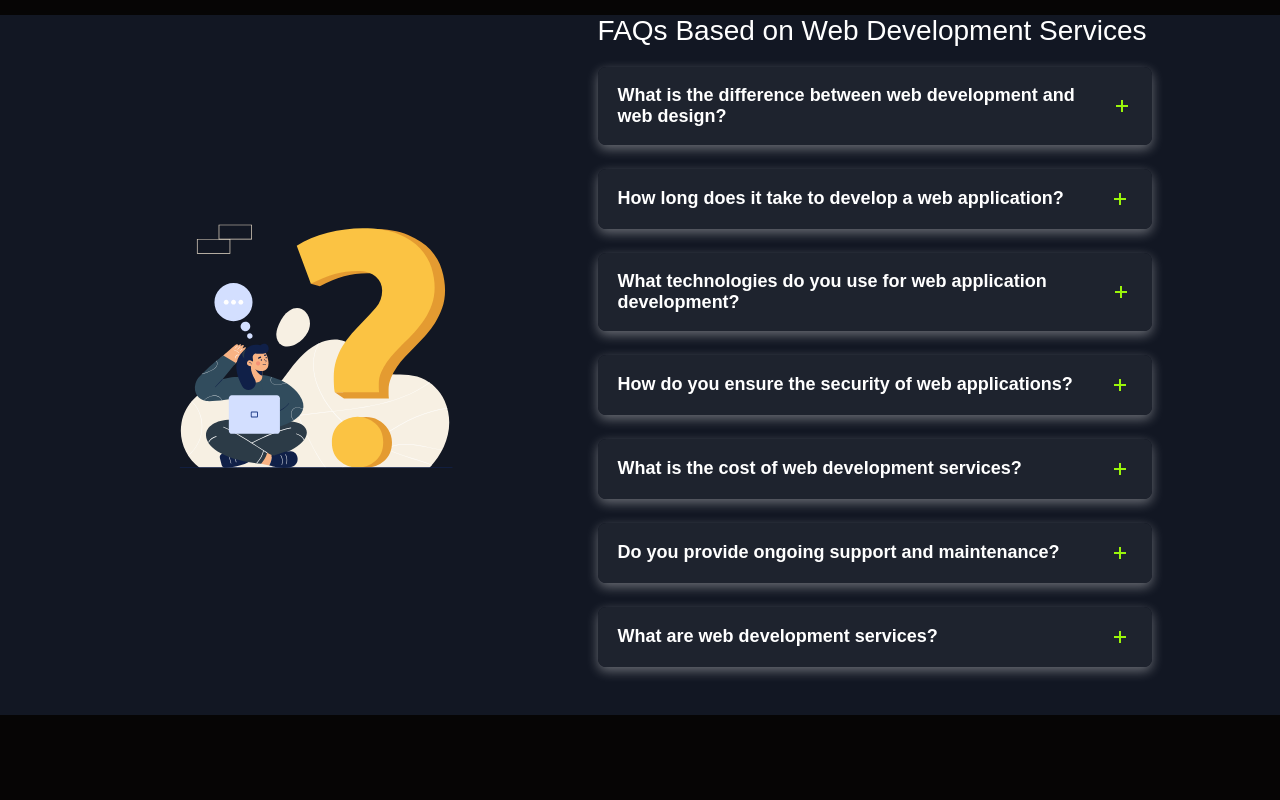
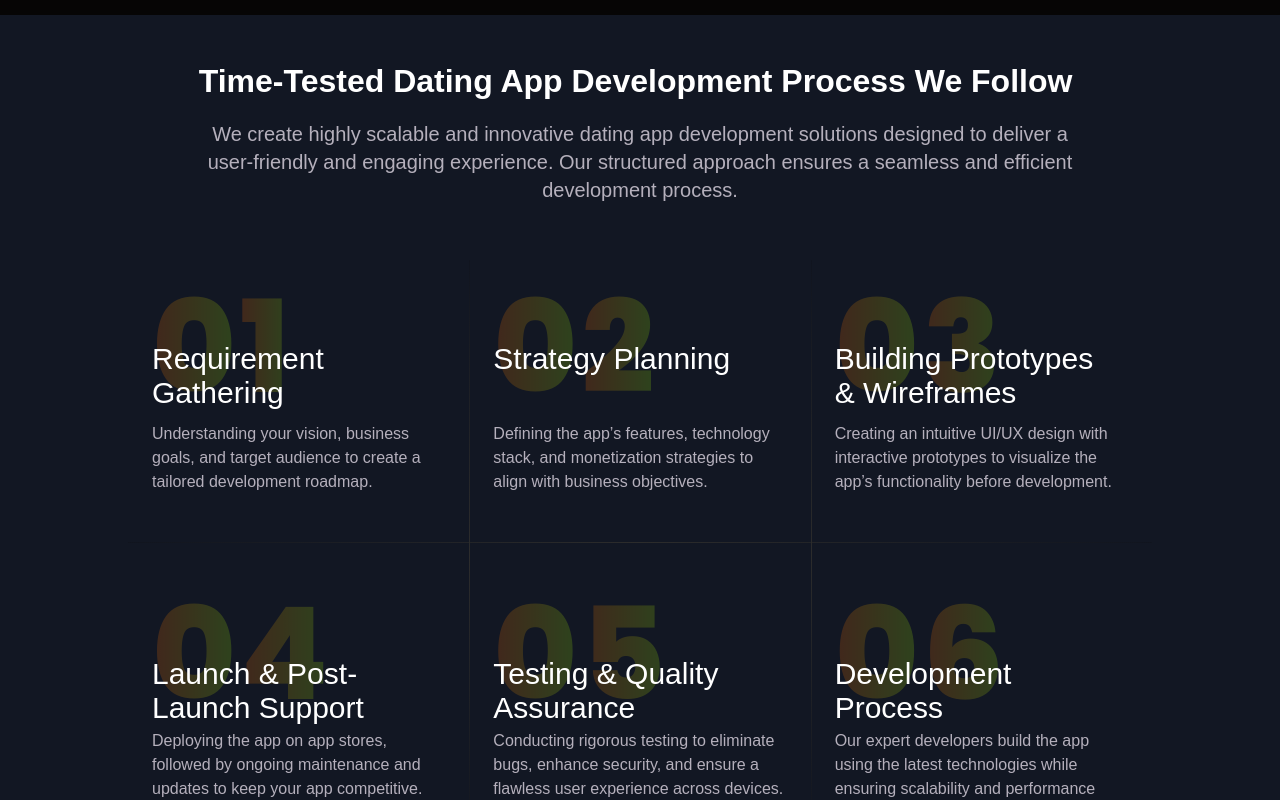
Before and after one commit to magicchat-core/powermetica, a Next.js app: page /dating-app-development in a window 1280 px wide. Shown: the part 1700-2500 px from the top of the page. Built offline with nearby package versions, Linux system fonts and the light colour scheme.

Commit message:
create time tested sections

```diff
--- /dev/null
+++ b/src/Components/datingApp-components/TimeTested.module.css
@@ -0,0 +1,107 @@
+.wrapper {
+  width: 100%;
+  height: auto;
+  padding: 3rem 8rem;
+  text-align: center;
+}
+.heading {
+  margin: auto;
+  text-align: center;
+  width: 100%;
+  max-width: 900px;
+}
+.heading h2 {
+  font-size: 32px;
+  font-weight: 600;
+  margin-bottom: 20px;
+}
+.description {
+  font-size: 1.25rem;
+  margin-bottom: 3.5rem;
+  line-height: 28px;
+  color: var(--subSecondary-text);
+}
+.cardWrap {
+  position: relative;
+  display: flex;
+  flex-direction: column;
+}
+.verticalDivider1,
+.verticalDivider2 {
+  position: absolute;
+  top: 0;
+  bottom: 0;
+  width: 1px;
+  background: var(--sub-gradient);
+  z-index: 1;
+}
+
+.verticalDivider1 {
+  left: 33.3333%;
+}
+
+.verticalDivider2 {
+  left: 66.6666%;
+}
+.row,
+.secondRow {
+  display: flex;
+  justify-content: space-between;
+  align-items: stretch;
+  position: relative;
+  z-index: 2;
+}
+
+.box {
+  text-align: left;
+  flex: 1;
+  padding: 24px;
+  position: relative;
+  z-index: 2;
+}
+
+.card-number {
+  font-family: "Poppins", sans-serif;
+  font-weight: 800;
+  font-style: normal;
+  font-size: 128px;
+  display: flex;
+  gap: 4px;
+  line-height: 1;
+  opacity: 0.2;
+  position: relative;
+}
+
+.card-number span {
+  background: var(--primary-gradient);
+  -webkit-background-clip: text;
+  -webkit-text-fill-color: transparent;
+  background-clip: text;
+  color: transparent;
+  display: inline-block;
+}
+.cardheading {
+  font-size: 32px;
+  font-weight: lighter;
+  color: var(--white-color);
+  position: absolute;
+  top: 32%;
+  max-width: 270px;
+}
+
+.horizontaldivider {
+  width: 100%;
+  height: 1px;
+  background: var(--secondary-gradient);
+  margin: 24px 0;
+}
+
+.cardDesc {
+  color: var(--subSecondary-text);
+  line-height: 1.5;
+  margin-top: 10px;
+}
+.cardheading {
+  font-size: 30px;
+  font-weight: lighter;
+}
--- /dev/null
+++ b/src/Components/datingApp-components/TimeTestedComp.js
@@ -0,0 +1,95 @@
+import styles from "./TimeTested.module.css";
+import { IoMdCheckmarkCircleOutline } from "react-icons/io";
+
+const cardsData = [
+  {
+    number: "01",
+    heading: "Requirement Gathering",
+    description:
+      "Understanding your vision, business goals, and target audience to create a tailored development roadmap.",
+  },
+  {
+    number: "02",
+    heading: "Strategy Planning",
+    description:
+      "Defining the app’s features, technology stack, and monetization strategies to align with business objectives.",
+  },
+  {
+    number: "03",
+    heading: "Building Prototypes & Wireframes",
+    description:
+      "Creating an intuitive UI/UX design with interactive prototypes to visualize the app’s functionality before development.",
+  },
+  {
+    number: "04",
+    heading: "Launch & Post-Launch Support",
+    description:
+      "Deploying the app on app stores, followed by ongoing maintenance and updates to keep your app competitive.",
+  },
+  {
+    number: "05",
+    heading: "Testing & Quality Assurance",
+    description:
+      "Conducting rigorous testing to eliminate bugs, enhance security, and ensure a flawless user experience across devices.",
+  },
+  {
+    number: "06",
+    heading: "Development Process",
+    description:
+      "Our expert developers build the app using the latest technologies while ensuring scalability and performance optimization.",
+  },
+
+];
+
+export default function TimeTestedComp() {
+  return (
+    <div className={styles.wrapper}>
+      <div className={styles.heading}>
+        <h2>Time-Tested Dating App Development Process We Follow </h2>
+        <p className={styles.description}>
+          We create highly scalable and innovative dating app development
+          solutions designed to deliver a user-friendly and engaging experience.
+          Our structured approach ensures a seamless and efficient development
+          process.
+        </p>
+      </div>
+
+      <div className={styles.cardWrap}>
+        <div className={styles.verticalDivider1}></div>
+        <div className={styles.verticalDivider2}></div>
+
+        <div className={styles.row}>
+          {cardsData.slice(0, 3).map(({ number, heading, description }) => (
+            <div key={number} className={styles.box}>
+              <div className={styles["card-number"]}>
+                <span>{number[0]}</span>
+                <span>{number[1]}</span>
+              </div>
+              <h3 className={styles.cardheading}>{heading}</h3>
+              <div className={styles.cardDesc}>
+                <p>{description}</p>
+              </div>
+            </div>
+          ))}
+        </div>
+
+        <div className={styles.horizontaldivider}></div>
+
+        <div className={styles.secondRow}>
+          {cardsData.slice(3, 6).map(({ number, heading, description }) => (
+            <div key={number} className={styles.box}>
+              <div className={styles["card-number"]}>
+                <span>{number[0]}</span>
+                <span>{number[1]}</span>
+              </div>
+              <h3 className={styles.cardheading}>{heading}</h3>
+              <div className={styles.cardDesc}>
+                <p>{description}</p>
+              </div>
+            </div>
+          ))}
+        </div>
+      </div>
+    </div>
+  );
+}
--- a/src/app/dating-app-development/page.js
+++ b/src/app/dating-app-development/page.js
@@ -5,6 +5,7 @@ import Banner from "@/Components/webSite-dev-components/Banner";
 import FAQ from "@/Components/webSite-dev-components/FAQ";
 import datingfaqItems from "@/Components/datingApp-components/datingfaqItems";
 import CustomDatingApp from "@/Components/datingApp-components/CustomDatingApp";
+import TimeTestedComp from "@/Components/datingApp-components/TimeTestedComp";
 
 const datingAppDevelopment = () => {
   const bannerData = {
@@ -30,6 +31,8 @@ const datingAppDevelopment = () => {
 
       <CustomDatingApp />
 
+      <TimeTestedComp/>
+
       <FAQ items={datingfaqItems} />
     </div>
   );
--- a/src/app/globals.css
+++ b/src/app/globals.css
@@ -1,3 +1,4 @@
+@import url('https://fonts.googleapis.com/css2?family=Montserrat:ital,wght@0,100..900;1,100..900&family=Poppins:ital,wght@0,100;0,200;0,300;0,400;0,500;0,600;0,700;0,800;0,900;1,100;1,200;1,300;1,400;1,500;1,600;1,700;1,800;1,900&display=swap');
 * {
   margin: 0;
   padding: 0;
@@ -10,7 +11,10 @@
   --dark-text: #060505;
   --white-color: #fff;
   --bg_color: #121723;
-  --primary-gradient: linear-gradient(15deg, #edf2fb 0%, #4a7feb 100%);
+  --primary-gradient: linear-gradient(90deg, #FF6600 0%, #9AF50A 100%);
+  --secondary-gradient: linear-gradient(90deg, #06050525 0%, #2c2c2c 50%, #06050525 100%);
+  --sub-gradient: linear-gradient(to top, #06050525 0%, #2c2c2c 50%, #06050525 100%);
+
 
   /* --primary-gradient: linear-gradient(to right, #EDF2FB, #4A7FEB); */
   /* --primary-gradient: linear-gradient(90deg, #4A7FEB 0%, #03142A 100%); */
```
